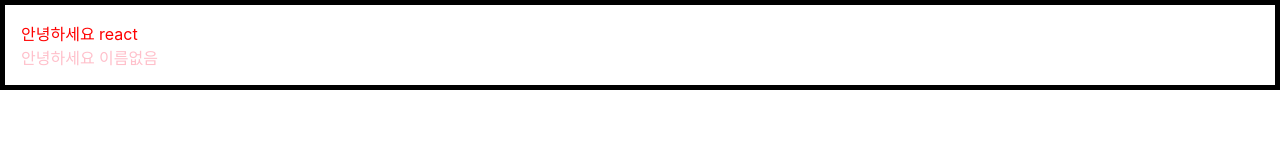
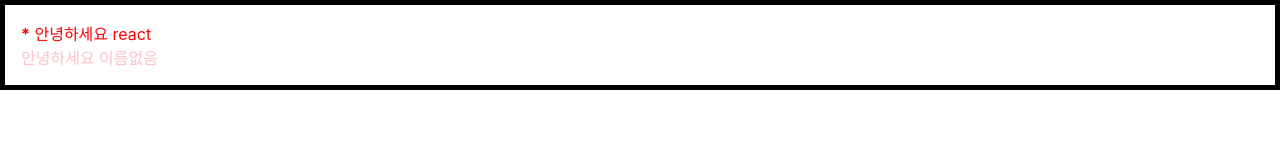
Before and after one commit to Giro1230/lean-react, a React (Create React App) app: page / in a window 1280 px wide. Shown: the top 160 px of the page. Built offline with nearby package versions, Linux system fonts and the light colour scheme.

Commit message:
https://react.vlpt.us/basic/03-first-component.html
참고 1장 6강 조건부 렌더링

```diff
--- a/src/App.js
+++ b/src/App.js
@@ -5,7 +5,8 @@
 function App() {
     return (
         <Wrapper>
-            <Hello name="react" color="red" />
+            {/* isSpecial 의 값을 생략하면 TRUE */}
+            <Hello name="react" color="red" isSpecial={true} />
             <Hello color="pink" />
         </Wrapper>
     );
--- a/src/Hello.js
+++ b/src/Hello.js
@@ -2,12 +2,22 @@
 
 // 구조화 할당
 // function Hello(props) {
-//     return <div style={{color: props.color}}>안녕하세요 {props.name}</div>
+//     return (<div style={{color: props.color}}>안녕하세요 {props.name}</div>)
 // }
 
 // 비구조화 할당
-function Hello({color, name}) {
-    return <div style={{color}}>안녕하세요 {name}</div>
+// function Hello({color, name}) {
+//     return (<div style={{color}}>안녕하세요 {name}</div>)
+// }
+
+// 조건식 렌더링 - 삼항 연산자
+// function Hello({color, name, isSpecial}) {
+//     return (<div style={{color}}>{isSpecial ? <b>*</b> : null} 안녕하세요 {name}</div>)
+// }
+
+// 조건식 렌더링 - && 연산자
+function Hello({color, name, isSpecial}) {
+    return (<div style={{color}}>{isSpecial && <b>*</b>} 안녕하세요 {name}</div>)
 }
 
 Hello.defaultProps = {
```
